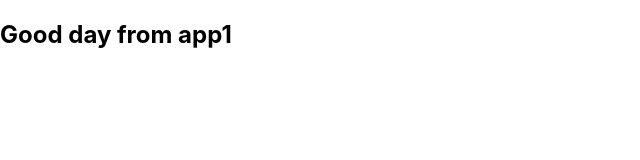
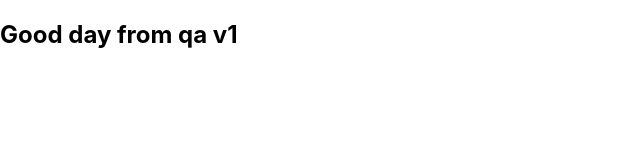
Before and after one commit to Kakada10/welcome-app, a React (Create React App) app: page / in a window 1280 px wide. Shown: the top 160 px of the page, without its empty margins (0-640 px from the left). Built offline with nearby package versions, Linux system fonts and the light colour scheme.

Commit message:
Update App.js

```diff
--- a/src/App.js
+++ b/src/App.js
@@ -3,7 +3,7 @@ import './App.css';
 function App() {
   return (
     <>
-    <h2>Good day from app1</h2>
+    <h2>Good day from qa v1</h2>
     </>
   );
 }
```
